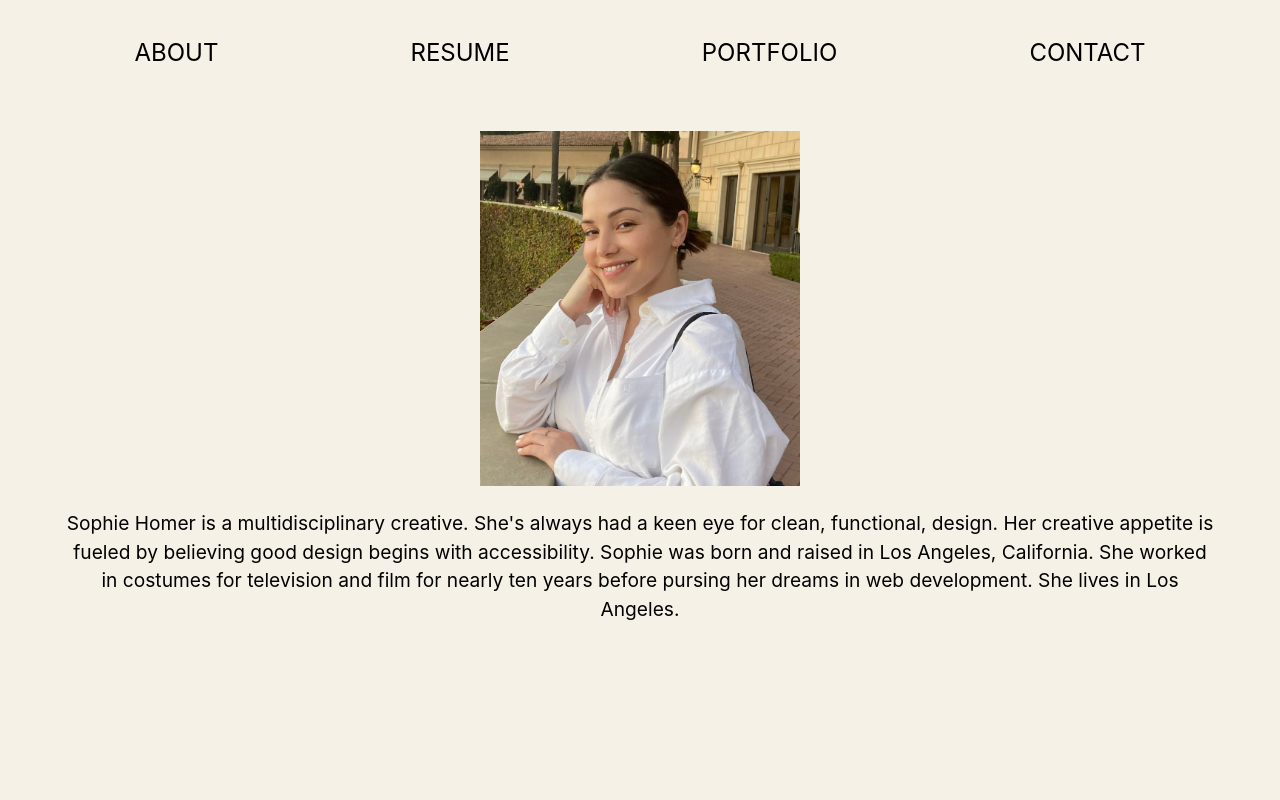
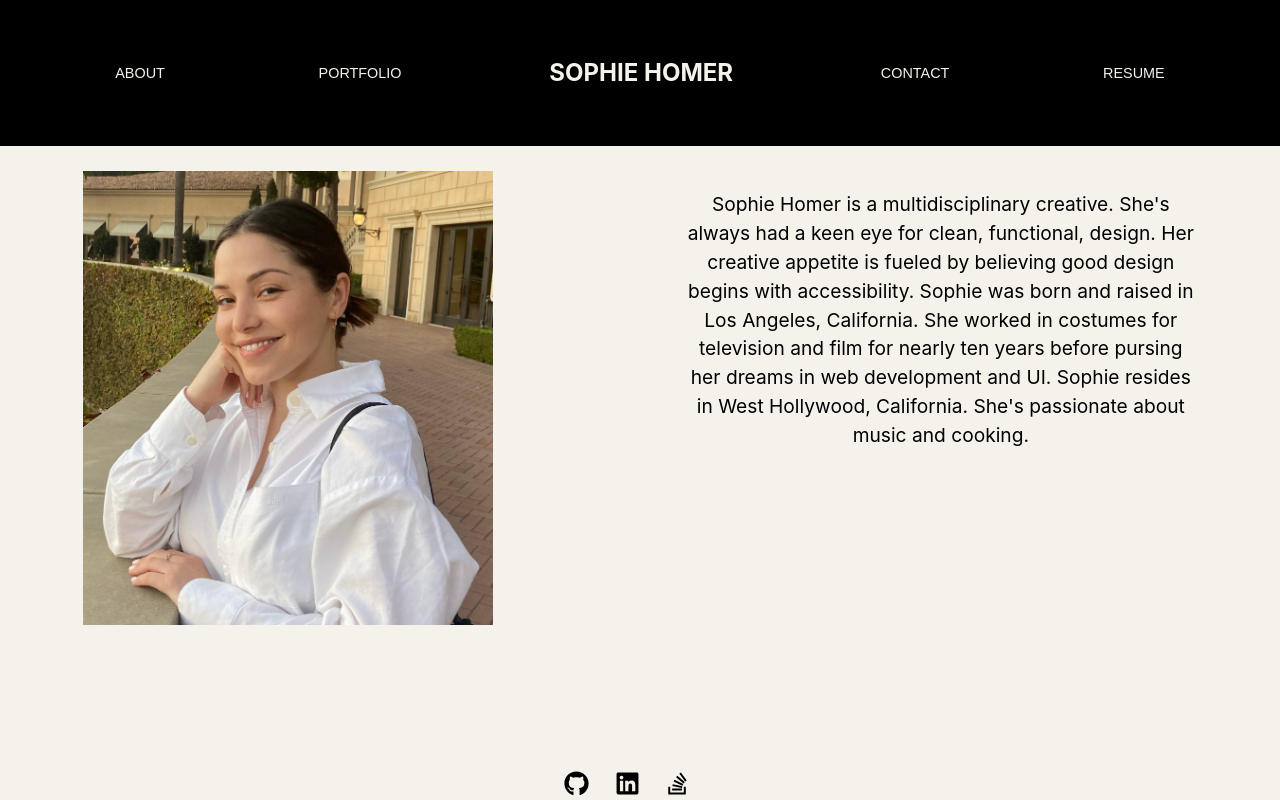
Before and after one commit to sophiehomer/react_portfolio, a React (Create React App) app: page / in a window 1280 px wide. Built offline with nearby package versions, Linux system fonts and the light colour scheme.

Commit message:
footer, github, linkedin, stackoverflow links and icons

```diff
--- a/package.json
+++ b/package.json
@@ -8,6 +8,7 @@
     "@testing-library/user-event": "^13.5.0",
     "react": "^17.0.2",
     "react-dom": "^17.0.2",
+    "react-icons": "^4.3.1",
     "react-scripts": "5.0.1",
     "web-vitals": "^2.1.4"
   },
--- a/public/index.html
+++ b/public/index.html
@@ -24,7 +24,7 @@
       work correctly both with client-side routing and a non-root public URL.
       Learn how to configure a non-root public URL by running `npm run build`.
     -->
-    <title>React Portfolio</title>
+    <title>Sophie Homer</title>
   </head>
   <body>
     <noscript>You need to enable JavaScript to run this app.</noscript>
--- a/src/App.js
+++ b/src/App.js
@@ -1,12 +1,12 @@
 import { useState } from 'react';
-import logo from './logo.svg';
+// import logo from './logo.svg';
 import './App.css';
 import Header from './components/Header'
-import Page from './components/Page'
 import About from './components/About';
 import Resume from './components/Resume';
 import Portfolio from './components/Portfolio';
 import Contact from './components/Contact';
+import Footer from './components/Footer';
 
 function App() {
   const [page, setPage] = useState('ABOUT')
@@ -26,8 +26,8 @@ function App() {
   return (
     <div className="App">
       <Header setPage={setPage} />
-      {/* <Page /> */}
       {handlePage()}
+      <Footer />
     </div>
   );
 }
--- a/src/components/About/index.js
+++ b/src/components/About/index.js
@@ -4,15 +4,14 @@ import aboutImage from '../../assets/about/about-image.jpg';
 
 const About = () => {
   return (
-    <>
-    {/* <div className="pageTitle">ABOUT</div> */}
-    <img src={aboutImage} className="aboutImg" style={{ width: "25%" }} alt="about" />
+    <div className="aboutContent">
+    <img src={aboutImage} className="aboutImg" style={{ width: "32%" }} alt="about" />
       <p className="aboutText">
         Sophie Homer is a multidisciplinary creative. She's always had a keen eye for clean, functional, design. Her creative appetite is fueled by believing good design begins with accessibility. Sophie was born and raised in Los Angeles,
-        California. She worked in costumes for television and film for nearly ten years before pursing her dreams in web development. She lives in Los Angeles.
+        California. She worked in costumes for television and film for nearly ten years before pursing her dreams in web development and UI. Sophie resides in West Hollywood, California. She's passionate about music and cooking.
       </p>
 
-    </>
+    </div>
   )
 }
 
--- a/src/components/Footer/index.js
+++ b/src/components/Footer/index.js
@@ -1,9 +1,17 @@
 import React from 'react'
 import './styles.css'
+import { FaGithub } from 'react-icons/fa';
+import {FaLinkedin} from 'react-icons/fa';
+import {FaStackOverflow} from 'react-icons/fa';
+
 
 const Footer = () => {
   return (
-    <div>Footer</div>
+      <footer>
+          <a href='https://github.com/sophiehomer' className='githubIcon'><FaGithub size={25}/></a>
+          <a href='https://www.linkedin.com/in/sophie-homer-94603633/' className='linkedInIcon'><FaLinkedin size={25}/></a>
+          <a href='https://stackoverflow.com/users/17585483/sophie-homer' className='stackOverflowIcon'><FaStackOverflow size={25}/></a>
+      </footer>
   )
 }
 
--- a/src/components/Navigation/index.js
+++ b/src/components/Navigation/index.js
@@ -8,18 +8,19 @@ const Navigation = (props) => {
   }
   return (
     <nav className="nav">
-    <a className="about" onClick={handleClick}>
+    <button className="about" onClick={handleClick}>
         ABOUT
-    </a>
-    <a className="resume" onClick={handleClick}>
+    </button>
+    <button className="portfolio" onClick={handleClick}>
+        PORTFOLIO
+    </button>
+    <h1 className="sophieHomer">SOPHIE HOMER</h1>
+    <button className="contact" onClick={handleClick}>
+        CONTACT
+    </button>
+    <button className="resume" onClick={handleClick}>
         RESUME
-    </a>
-    <a className="portfolio" onClick={handleClick}>
-        PORTFOLIO
-    </a>
-    <a className="contact" onClick={handleClick}>
-        CONTACT
-    </a>
+    </button>
   </nav>
   )
 }
--- a/src/components/Page/index.js
+++ /dev/null
@@ -1,12 +0,0 @@
-import React from 'react'
-import './styles.css'
-
-const Page = () => {
-  return (
-    <div>
-
-    </div>
-  )
-}
-
-export default Page
--- a/src/components/Resume/index.js
+++ b/src/components/Resume/index.js
@@ -26,7 +26,7 @@ const Resume = () => {
           <li>GraphQL</li>
         </ul>
 
-      <h2 className="downloadResume">Download my resume</h2>
+      <h2 className="downloadResume">DOWNLOAD MY RESUME</h2>
 
     </>
   )
--- a/src/index.css
+++ b/src/index.css
@@ -13,12 +13,13 @@ code {
 }
 
 html {
-  background-color: #F5F1E7;
+  background-color: #f5f2eb;
 }
 
 /* ----- HEADER----- */
 
 .header {
+  background-color: black;
   padding: 3%;
   margin-bottom: 2%;
 }
@@ -29,18 +30,33 @@ html {
   display:flex;
   flex-direction: row;
   justify-content: space-around;
+  color: #f5f2eb;
+
 }
 
 .about, .resume, .portfolio, .contact {
-  font-size: 1.5em;
+  font-size: .9em;
+  background-color: black;
+  border: none;
+  color: #f5f2eb;
 }
+
+/* ----- ABOUT ----- */
 
 .aboutText {
   font-weight: normal;
   font-size: 1.2em;
   line-height: 1.5em;
-  margin-left: 5%;
-  margin-right: 5%;
+  margin-left: 15%;
+  width: 40%;
+
+}
+
+.aboutContent {
+  display: flex;
+  flex-direction: row;
+  justify-content: center;
+
 }
 
 /* ----- PAGE TITLE ----- */
@@ -122,3 +138,31 @@ label {
 .frontEnd, .backEnd {
   font-weight: normal;
 }
+
+.downloadResume {
+  font-weight: normal;
+  font-size: 1.2em;
+
+}
+
+/* ----- FOOTER ----- */
+
+.githubIcon,
+.linkedInIcon,
+.stackOverflowIcon {
+  color: black;
+  margin-right: 2%;
+}
+
+/* .githubIcon:hover,
+.linkedInIcon:hover,
+.stackOverflowIcon:hover {
+  transform: scale(5);
+} */
+
+
+footer {
+  position: absolute;
+  width: 100%;
+  bottom: 0;
+}
```
Also changed, not shown: src/components/Page/styles.css (deleted), 1 other file (tests, documents, lock files or other folders).
